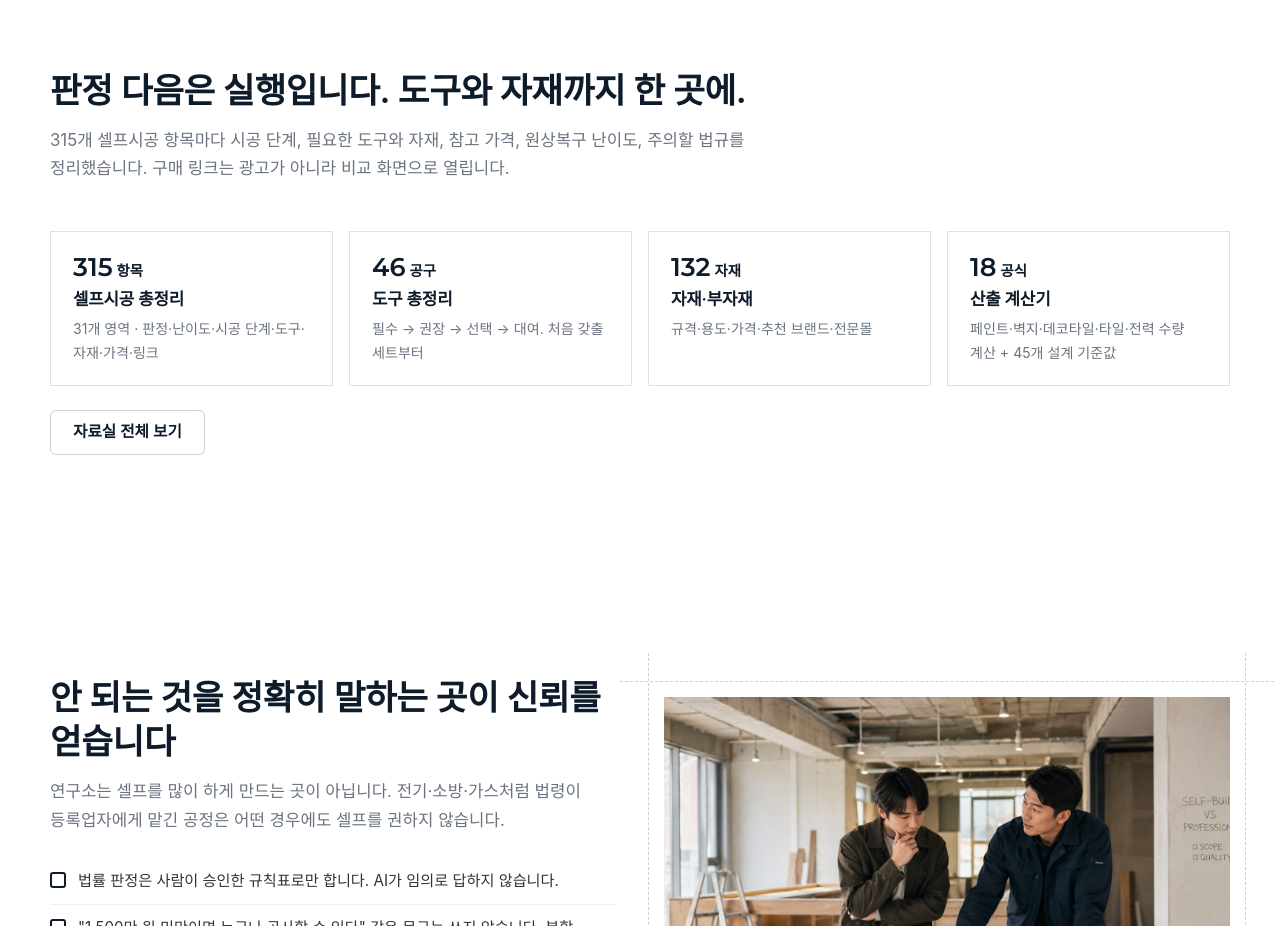
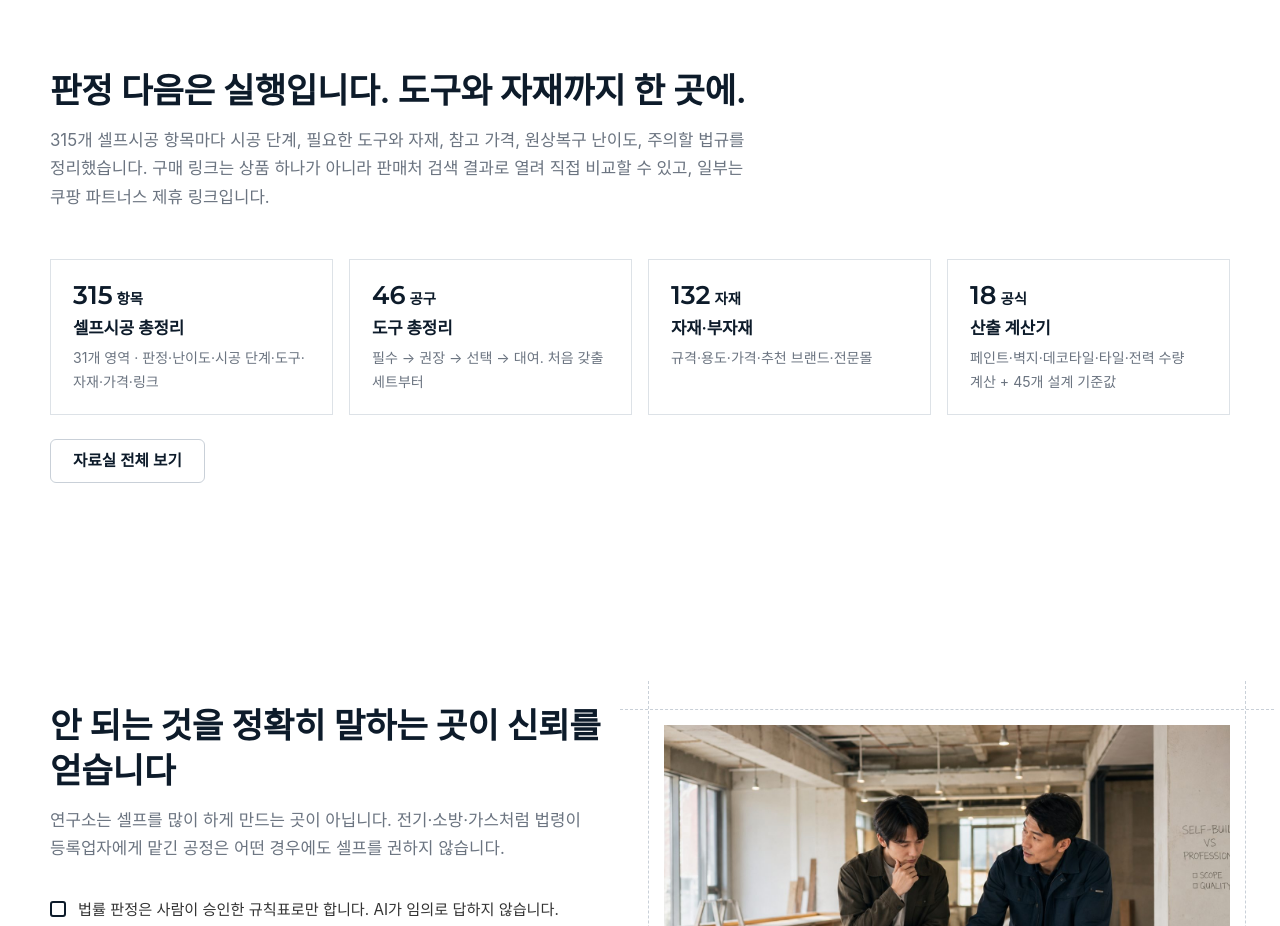
Before and after one commit to naadaa87/seuseurolab, a plain HTML site: page index.html in a window 1280 px wide. Shown: the part 4260-5186 px from the top of the page. Drawn offline with Linux system fonts and the light colour scheme; a web font is replaced by a local one.

Commit message:
홈 문구 수정: 구매 링크 일부가 쿠팡 파트너스 제휴 링크임을 명시

```diff
--- a/index.html
+++ b/index.html
@@ -123,7 +123,7 @@
 
 <section class="section">
   <div class="wrap">
-    <div class="sec-head"><h2>판정 다음은 실행입니다. 도구와 자재까지 한 곳에.</h2><p>315개 셀프시공 항목마다 시공 단계, 필요한 도구와 자재, 참고 가격, 원상복구 난이도, 주의할 법규를 정리했습니다. 구매 링크는 광고가 아니라 비교 화면으로 열립니다.</p></div>
+    <div class="sec-head"><h2>판정 다음은 실행입니다. 도구와 자재까지 한 곳에.</h2><p>315개 셀프시공 항목마다 시공 단계, 필요한 도구와 자재, 참고 가격, 원상복구 난이도, 주의할 법규를 정리했습니다. 구매 링크는 상품 하나가 아니라 판매처 검색 결과로 열려 직접 비교할 수 있고, 일부는 쿠팡 파트너스 제휴 링크입니다.</p></div>
     <div class="lib-grid">
       <a class="lib-card" href="catalog.html"><div class="n">315<small>항목</small></div><h3>셀프시공 총정리</h3><p>31개 영역 · 판정·난이도·시공 단계·도구·자재·가격·링크</p></a>
       <a class="lib-card" href="tools.html"><div class="n">46<small>공구</small></div><h3>도구 총정리</h3><p>필수 → 권장 → 선택 → 대여. 처음 갖출 세트부터</p></a>
```
